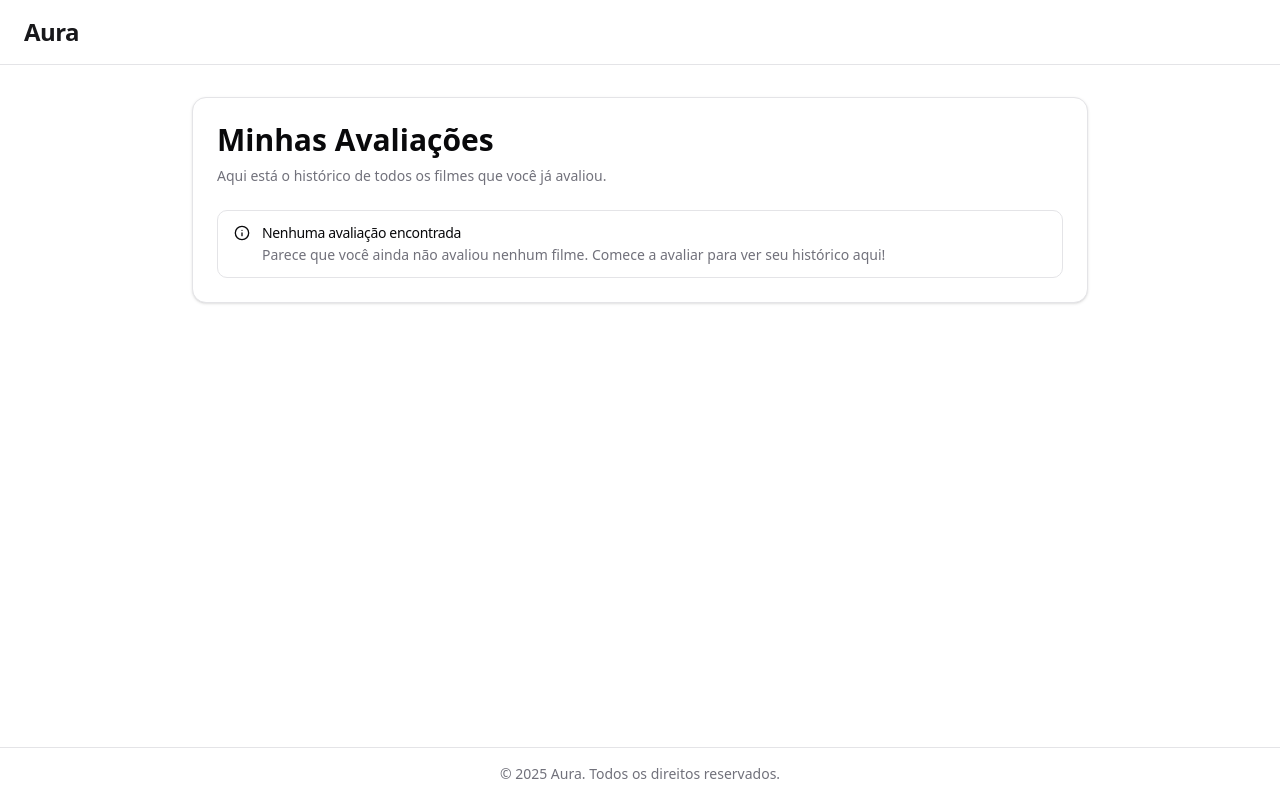
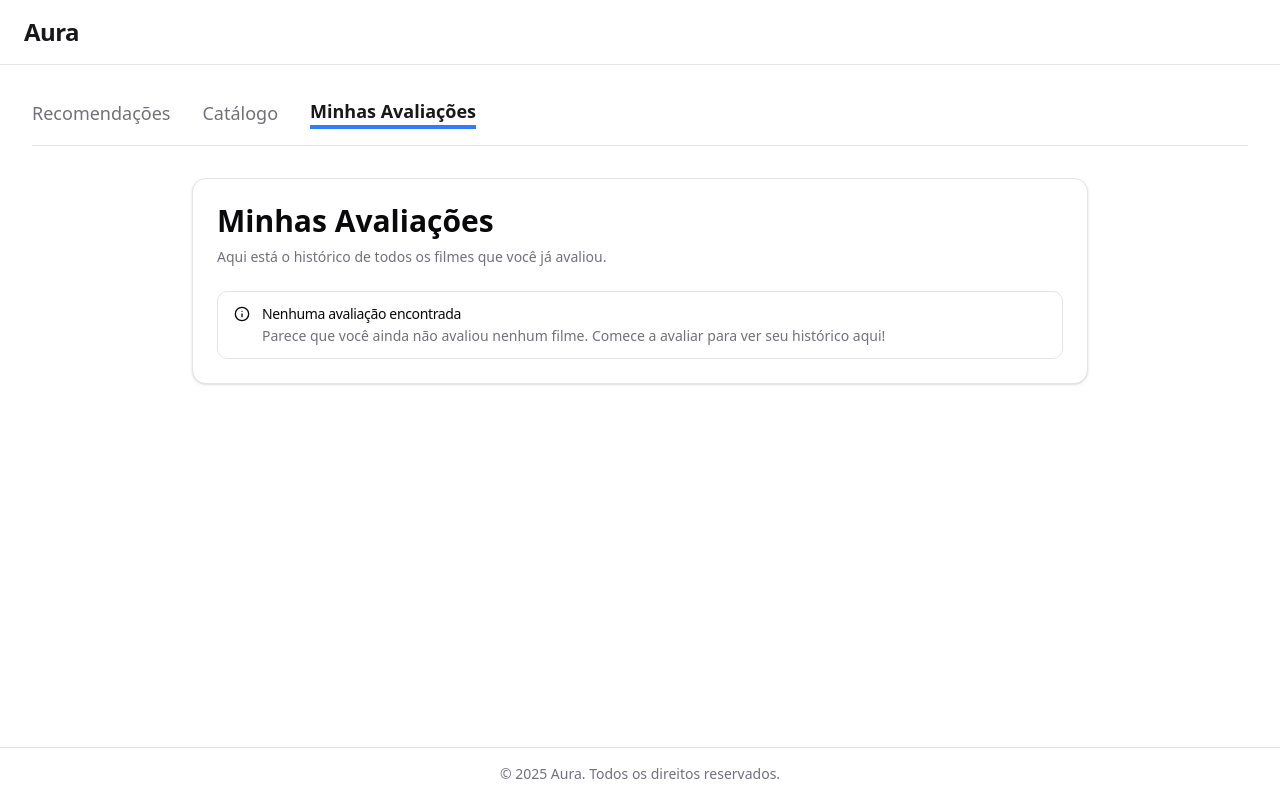
Before and after one commit to GuilhermeAMendes/aura-movies-tdd, a Next.js app in the folder frontend/: page /profile in a window 1280 px wide. Built offline with nearby package versions, Linux system fonts and the light colour scheme.

Commit message:
feat: implement app navigation buttons in page

```diff
--- /dev/null
+++ b/frontend/src/app/(main)/layout.tsx
@@ -0,0 +1,15 @@
+// Components
+import { AppNavigation } from "@/components/layout/AppNavigation"; // 1. Importe o novo componente
+
+export default function MainAppLayout({
+  children,
+}: {
+  children: React.ReactNode;
+}) {
+  return (
+    <div className="container mx-auto p-4 md:p-8">
+      <AppNavigation />
+      {children}
+    </div>
+  );
+}
--- a/frontend/src/app/(main)/movies/[id]/page.tsx
+++ b/frontend/src/app/(main)/movies/[id]/page.tsx
@@ -60,7 +60,7 @@ export default function MovieDetailPage() {
     const labelFormatter = genreLabelMap[movie.genre];
 
     return (
-      <div className="container mx-auto max-w-6xl p-4 md:p-8 flex-1">
+      <div>
         <div className="flex flex-col md:flex-row gap-8 md:gap-12">
           <div className="flex-none w-full md:w-1/3 flex items-center justify-center p-8 bg-muted rounded-lg aspect-square md:aspect-[3/4] shadow-inner">
             <IconComponent className="w-48 h-48 text-gray-700" />
--- a/frontend/src/app/(main)/movies/page.tsx
+++ b/frontend/src/app/(main)/movies/page.tsx
@@ -57,7 +57,7 @@ export default function CatalogPage() {
   };
 
   return (
-    <div className="container mx-auto p-4 md:p-8">
+    <div>
       <div className="mb-6">
         <h1 className="text-3xl font-bold tracking-tight">Catálogo Completo</h1>
         <p className="text-muted-foreground">
--- a/frontend/src/app/(main)/profile/page.tsx
+++ b/frontend/src/app/(main)/profile/page.tsx
@@ -65,7 +65,7 @@ export default function ProfilePage() {
   };
 
   return (
-    <div className="container mx-auto p-4 md:p-8">
+    <div>
       <Card className="w-full max-w-4xl mx-auto">
         <CardHeader>
           <CardTitle className="text-3xl font-bold">
--- a/frontend/src/app/(main)/recommendations/page.tsx
+++ b/frontend/src/app/(main)/recommendations/page.tsx
@@ -59,7 +59,7 @@ export default function RecommendationsPage() {
   };
 
   return (
-    <div className="container mx-auto p-4 md:p-8">
+    <div>
       <div className="mb-6">
         <h1 className="text-3xl font-bold tracking-tight">
           Recomendado para Você
@@ -68,7 +68,6 @@ export default function RecommendationsPage() {
           Filmes que selecionamos com base nas suas avaliações.
         </p>
       </div>
-
       <div>{renderContent()}</div>
     </div>
   );
```
